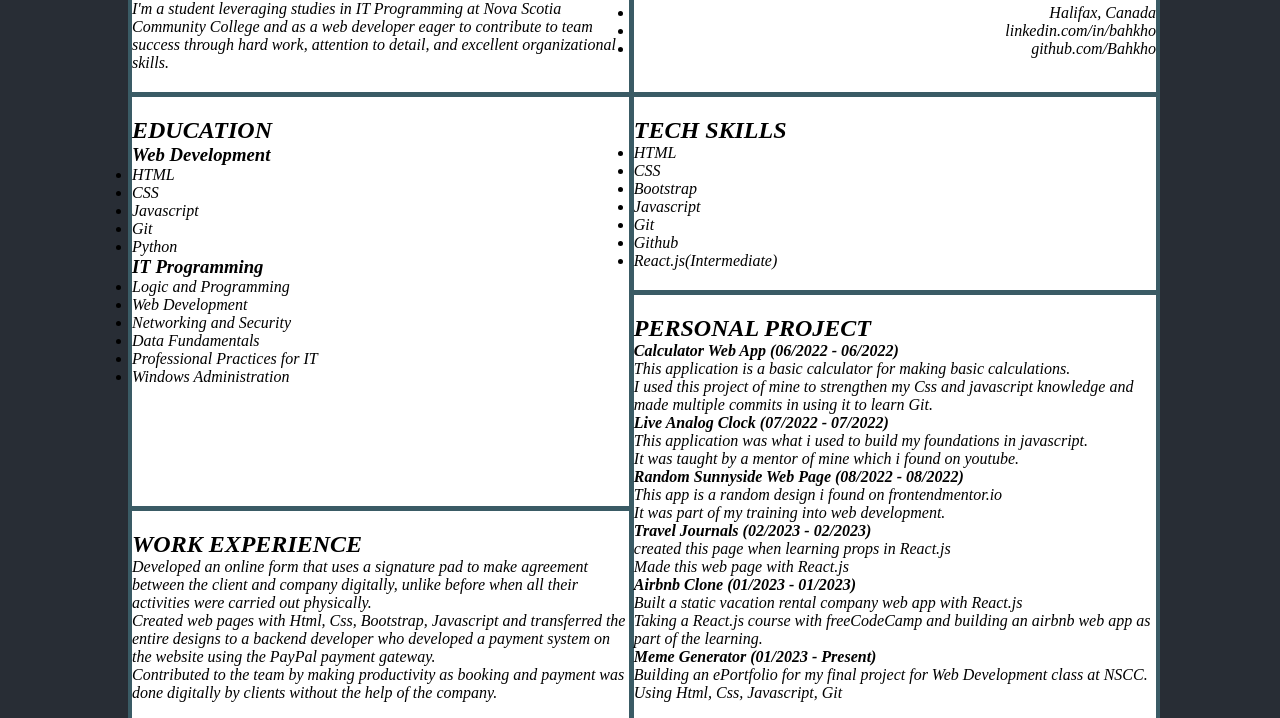
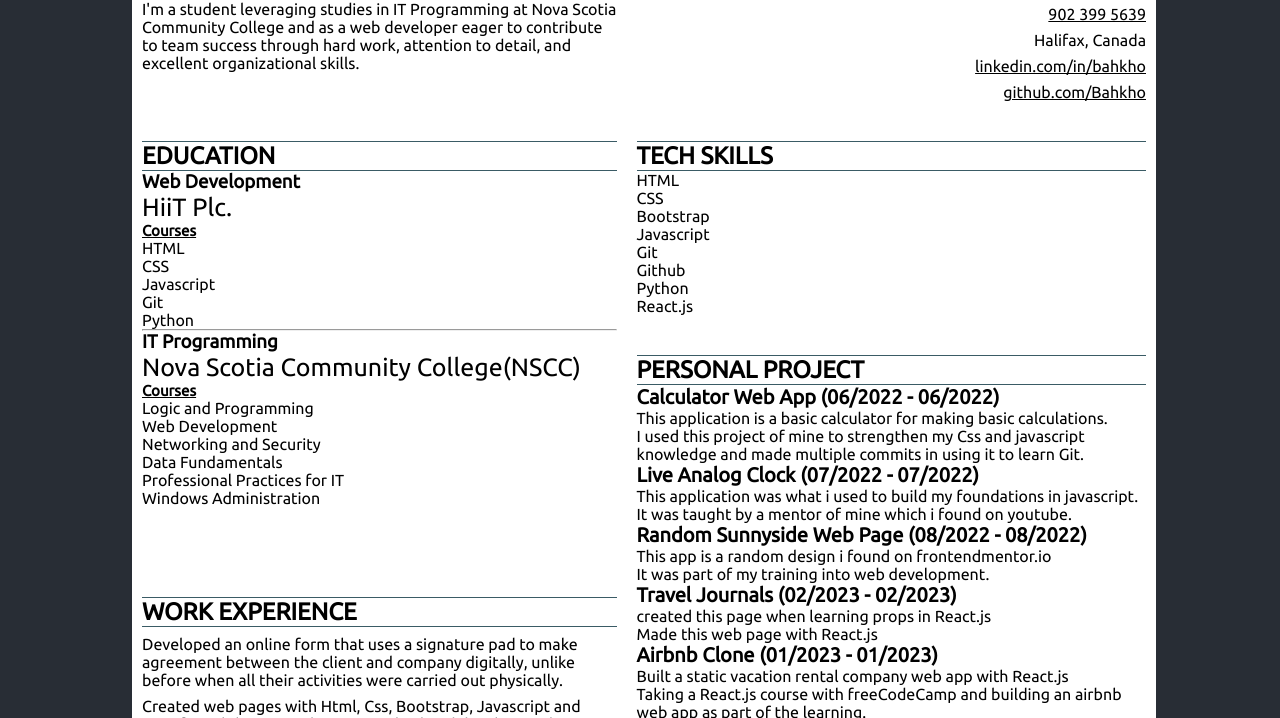
Before and after one commit to Bahkho/e-portfolio-WEBD1000, a plain HTML site: page myResume.html in a window 1280 px wide. Shown: the part 120-838 px from the top of the page. Drawn offline with Linux system fonts and the light colour scheme.

Commit message:
updated code with building resume

```diff
--- a/myResume.html
+++ b/myResume.html
@@ -26,16 +26,24 @@
       <div class="item2">
         <h2>CONTACT</h2>
         <ul id="contacts">
-          <li>akoredebakare4u@gmail.com</li>
-          <li>902 399 5639</li>
+          <li>
+            <a href="mailto:akoredebakare4u@gmail.com"
+              >akoredebakare4u@gmail.com</a
+            >
+          </li>
+          <li><a href="tel:+1(902) 399 5639">902 399 5639</a></li>
           <li>Halifax, Canada</li>
-          <li>linkedin.com/in/bahkho</li>
-          <li>github.com/Bahkho</li>
+          <li>
+            <a href="http://linkedin.com/in/bahkho">linkedin.com/in/bahkho</a>
+          </li>
+          <li><a href="http://github.com/Bahkho">github.com/Bahkho</a></li>
         </ul>
       </div>
       <div class="item3">
         <h2>EDUCATION</h2>
         <h3>Web Development</h3>
+        <p class="edu_location">HiiT Plc.</p>
+        <p class="courses">Courses</p>
         <ul>
           <li>HTML</li>
           <li>CSS</li>
@@ -43,7 +51,10 @@
           <li>Git</li>
           <li>Python</li>
         </ul>
+        <hr>
         <h3>IT Programming</h3>
+        <p class="edu_location">Nova Scotia Community College(NSCC)</p>
+        <p class="courses">Courses</p>
         <ul>
           <li>Logic and Programming</li>
           <li>Web Development</li>
@@ -62,15 +73,17 @@
           <li>Javascript</li>
           <li>Git</li>
           <li>Github</li>
-          <li>React.js(Intermediate)</li>
+          <li>Python</li>
+          <li>React.js</li>
         </ul>
       </div>
       <div class="item5">
         <h2>PERSONAL PROJECT</h2>
         <div>
-          <p><b>Calculator Web App (06/2022 - 06/2022)</b></p>
+          <p class="Ptopic"><b>Calculator Web App (06/2022 - 06/2022)</b></p>
           <p>
-            This application is a basic calculator for making basic calculations.
+            This application is a basic calculator for making basic
+            calculations.
           </p>
           <p>
             I used this project of mine to strengthen my Css and javascript
@@ -78,7 +91,7 @@
           </p>
         </div>
         <div>
-          <p><b>Live Analog Clock (07/2022 - 07/2022)</b></p>
+          <p class="Ptopic"><b>Live Analog Clock (07/2022 - 07/2022)</b></p>
           <p>
             This application was what i used to build my foundations in
             javascript.
@@ -86,17 +99,19 @@
           <p>It was taught by a mentor of mine which i found on youtube.</p>
         </div>
         <div>
-          <p><b>Random Sunnyside Web Page (08/2022 - 08/2022)</b></p>
+          <p class="Ptopic">
+            <b>Random Sunnyside Web Page (08/2022 - 08/2022)</b>
+          </p>
           <p>This app is a random design i found on frontendmentor.io</p>
           <p>It was part of my training into web development.</p>
         </div>
         <div>
-          <p><b>Travel Journals (02/2023 - 02/2023)</b></p>
+          <p class="Ptopic"><b>Travel Journals (02/2023 - 02/2023)</b></p>
           <p>created this page when learning props in React.js</p>
           <p>Made this web page with React.js</p>
         </div>
         <div>
-          <p><b>Airbnb Clone (01/2023 - 01/2023)</b></p>
+          <p class="Ptopic"><b>Airbnb Clone (01/2023 - 01/2023)</b></p>
           <p>Built a static vacation rental company web app with React.js</p>
           <p>
             Taking a React.js course with freeCodeCamp and building an airbnb
@@ -104,7 +119,7 @@
           </p>
         </div>
         <div>
-          <p><b>Meme Generator (01/2023 - Present)</b></p>
+          <p class="Ptopic"><b>Meme Generator (01/2023 - Present)</b></p>
           <p>
             Building an ePortfolio for my final project for Web Development
             class at NSCC.
@@ -114,7 +129,6 @@
       </div>
       <div class="item6">
         <h2>WORK EXPERIENCE</h2>
-        <span>
           <p>
             Developed an online form that uses a signature pad to make agreement
             between the client and company digitally, unlike before when all
@@ -130,7 +144,6 @@
             payment was done digitally by clients without the help of the
             company.
           </p>
-        </span>
       </div>
       <div class="item7">
         <h2>CERTIFICATES</h2>
--- a/portfolio_base.css
+++ b/portfolio_base.css
@@ -10,7 +10,6 @@ Date: 02/03/2023
 body {
   background-color: #282d35;
   color: #ffffff;
-  font-style: oblique;
   /* background-color: #61dafb; */
   /* background-color: #087ea4; */
   /* background-color: #0074a6; */
@@ -47,6 +46,7 @@ nav a:hover {
   color: #3a5b65;
 }
 nav {
+  font-style: oblique;
   justify-content: space-between;
   background-color: #149eca;
   display: flex;
--- a/portfolio_layout.css
+++ b/portfolio_layout.css
@@ -3,6 +3,20 @@ Author: Bakare Abdulwahab Akorede
 Date: 02/16/2023
 Description: layout design mainly for the resume
 */
+@import url("https://fonts.googleapis.com/css2?family=Ubuntu:wght@300;400&display=swap");
+
+.grid-container {
+  font-family: "Ubuntu", sans-serif;
+}
+
+.grid-container ul li {
+  list-style: none;
+}
+
+.grid-container h2 {
+  border-top: 1px solid #3a5b65;
+  border-bottom: 1px solid #3a5b65;
+}
 
 .item1 {
   grid-area: header;
@@ -12,6 +26,14 @@ Description: layout design mainly for the resume
 }
 #contacts {
   text-align: end;
+}
+#contacts li{
+  margin-top: 8px;
+
+}
+
+#contacts a {
+  color: #000000;
 }
 .item3 {
   grid-area: main;
@@ -25,6 +47,9 @@ Description: layout design mainly for the resume
 .item6 {
   grid-area: aside;
 }
+.item6 p{
+  margin-top: 8px;
+}
 .item7 {
   grid-area: section;
 }
@@ -37,9 +62,9 @@ Description: layout design mainly for the resume
     "main main footer footer"
     "aside aside footer footer"
     "aside aside section section";
-  gap: 5px;
+  /* gap: 5px; */
   color: black;
-  background-color: #3a5b65;
+  /* background-color: #3a5b65; */
   padding: 4px;
   width: 80%;
   margin-left: 10%;
@@ -47,5 +72,18 @@ Description: layout design mainly for the resume
 
 .grid-container > div {
   background-color: #ffffff;
-  padding: 20px 0;
+  padding: 20px 10px;
 }
+
+.Ptopic {
+  font-size: 20px;
+}
+
+.edu_location{
+  font-size: 25px;
+}
+.courses{
+  font-size: 15px;
+  font-weight: bold;
+text-decoration: underline;
+}
```
